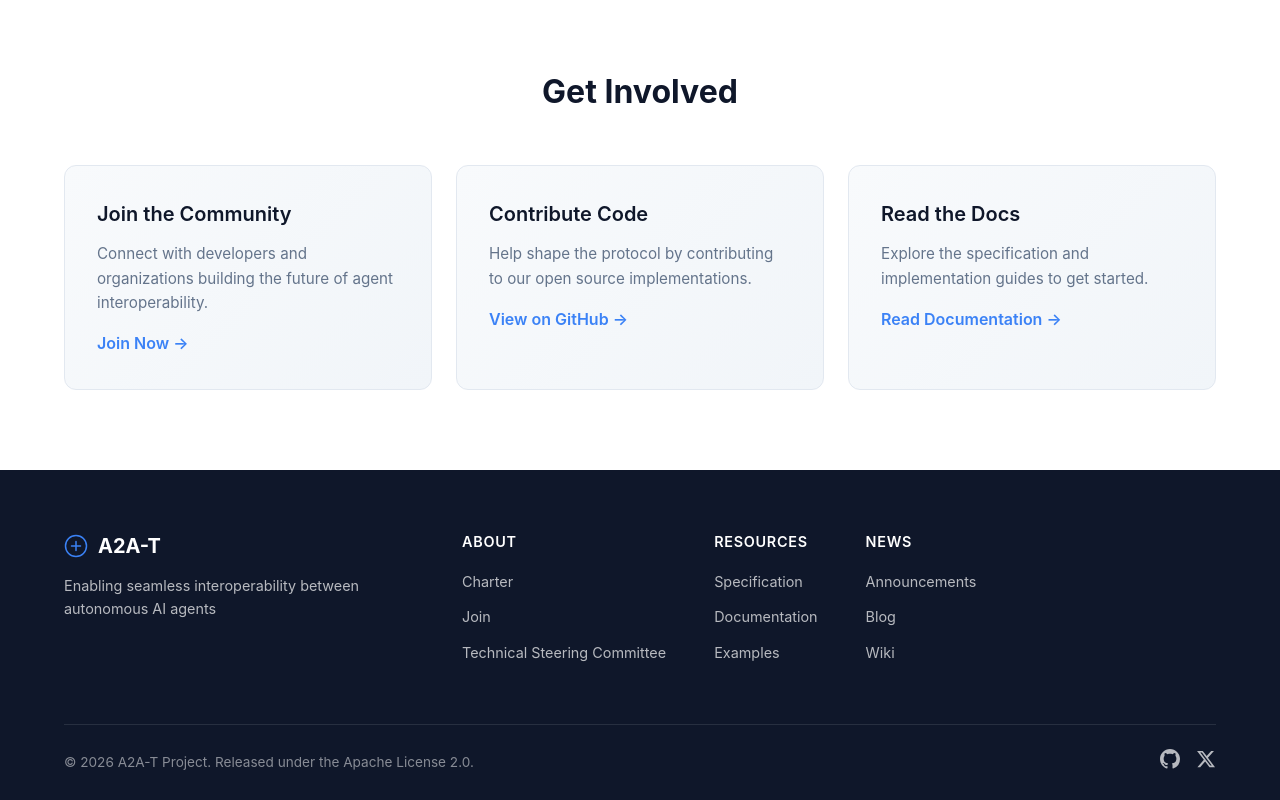
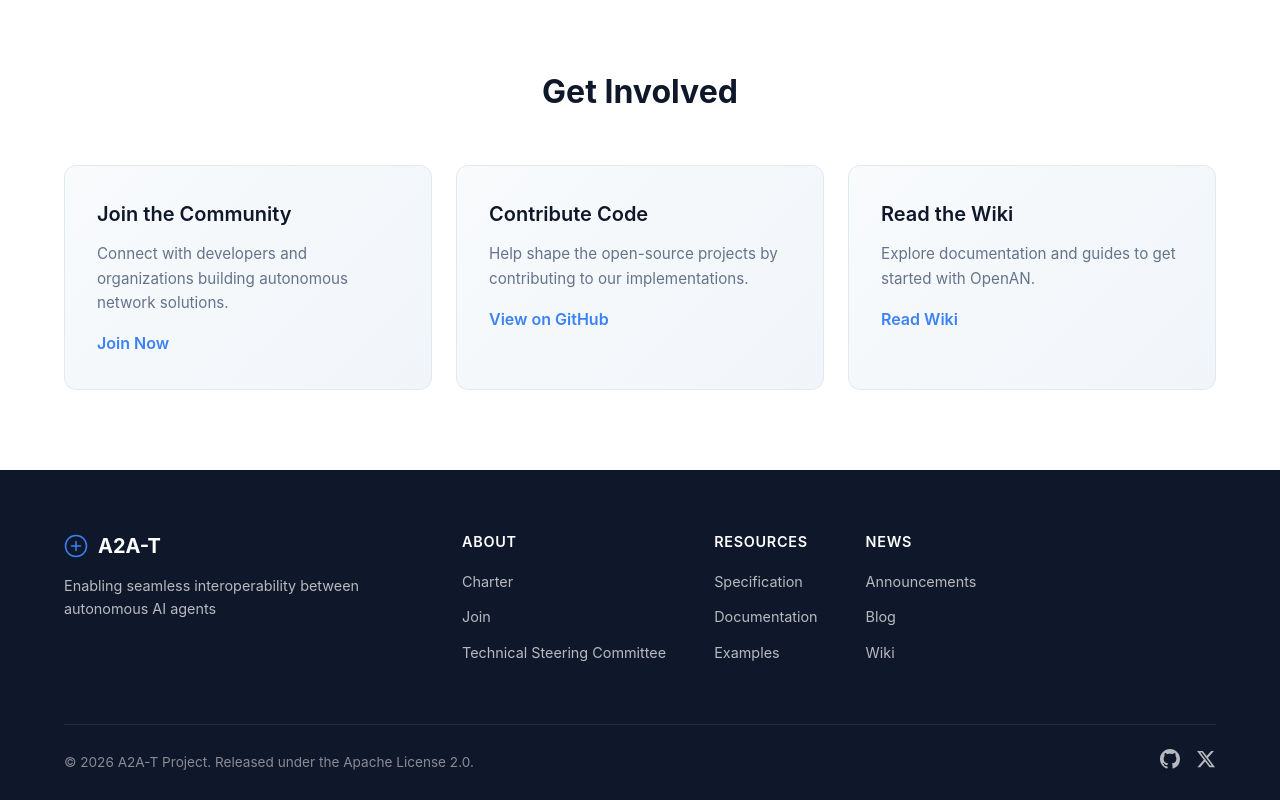
Before and after one commit to XunliYang/web, a website built with Vite: page index.html in a window 1280 px wide. Shown: the part 3641-4441 px from the top of the page. Built offline with nearby package versions, Linux system fonts and the light colour scheme.

Commit message:
feat: update get involved section content

```diff
--- a/index.html
+++ b/index.html
@@ -114,18 +114,18 @@
         <div class="involved-grid">
           <div class="involved-card">
             <h3>Join the Community</h3>
-            <p>Connect with developers and organizations building the future of agent interoperability.</p>
-            <a href="#join" class="link-arrow">Join Now →</a>
+            <p>Connect with developers and organizations building autonomous network solutions.</p>
+            <a href="https://www.lfnetworking.org/membership/join/" class="link-arrow" target="_blank" rel="noopener noreferrer">Join Now</a>
           </div>
           <div class="involved-card">
             <h3>Contribute Code</h3>
-            <p>Help shape the protocol by contributing to our open source implementations.</p>
-            <a href="#contribute" class="link-arrow">View on GitHub →</a>
+            <p>Help shape the open-source projects by contributing to our implementations.</p>
+            <a href="https://github.com/openan" class="link-arrow" target="_blank" rel="noopener noreferrer">View on GitHub</a>
           </div>
           <div class="involved-card">
-            <h3>Read the Docs</h3>
-            <p>Explore the specification and implementation guides to get started.</p>
-            <a href="#docs" class="link-arrow">Read Documentation →</a>
+            <h3>Read the Wiki</h3>
+            <p>Explore documentation and guides to get started with OpenAN.</p>
+            <a href="https://wiki.openan.io" class="link-arrow" target="_blank" rel="noopener noreferrer">Read Wiki</a>
           </div>
         </div>
       </div>
```
